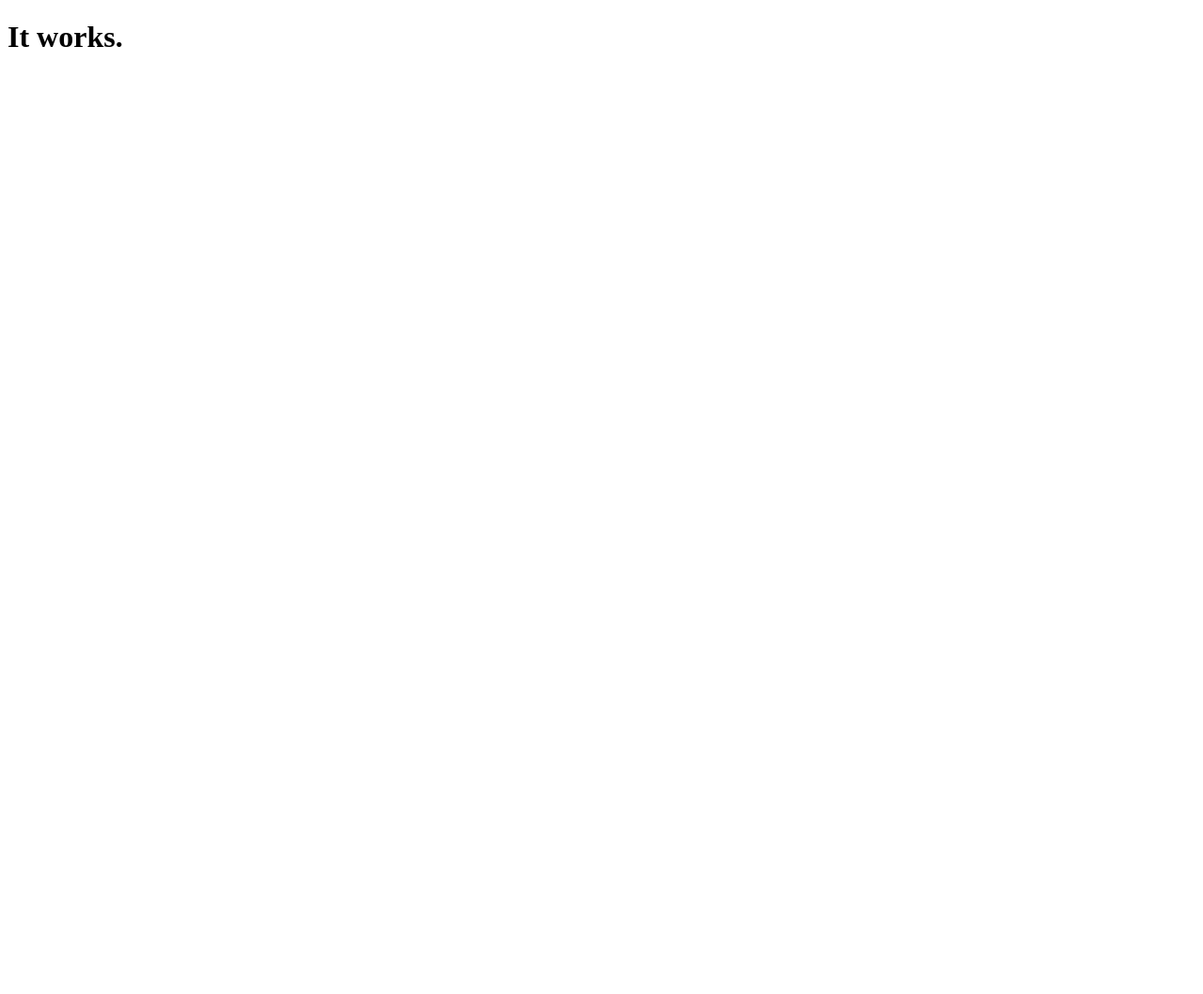
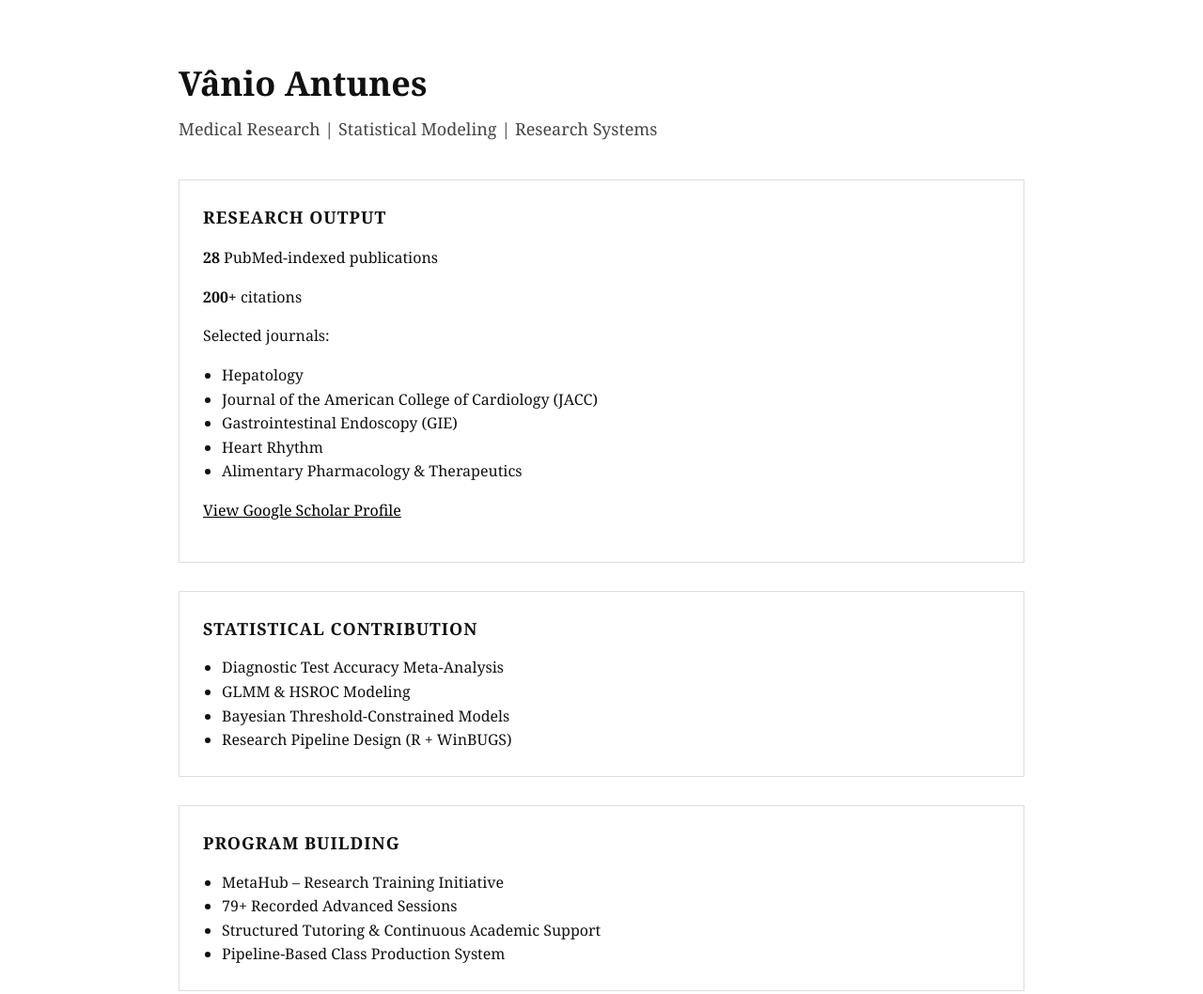
Before and after one commit to vanioljantunes/vanioljantunes.github.io, a plain HTML site: page index.html in a window 1280 px wide. Shown: the whole page at 94% size. Before the commit the page ends 800 px from the top, so only its background shows below. Drawn offline with Linux system fonts and the light colour scheme.

Commit message:
Update index.html
initial structure for main page

```diff
--- a/index.html
+++ b/index.html
@@ -1,9 +1,98 @@
 <!DOCTYPE html>
 <html>
 <head>
-  <title>Test</title>
+  <meta charset="UTF-8">
+  <title>Vânio Antunes</title>
+  <style>
+    body {
+      font-family: Georgia, serif;
+      background-color: #ffffff;
+      color: #111;
+      max-width: 900px;
+      margin: 60px auto;
+      padding: 0 20px;
+      line-height: 1.6;
+    }
+
+    h1 {
+      font-size: 36px;
+      margin-bottom: 5px;
+    }
+
+    .subtitle {
+      font-size: 18px;
+      margin-bottom: 40px;
+      color: #444;
+    }
+
+    .box {
+      border: 1px solid #ddd;
+      padding: 25px;
+      margin-bottom: 30px;
+    }
+
+    .section-title {
+      font-size: 18px;
+      font-weight: bold;
+      margin-bottom: 15px;
+      text-transform: uppercase;
+      letter-spacing: 1px;
+    }
+
+    ul {
+      padding-left: 20px;
+      margin: 0;
+    }
+
+    a {
+      color: #000;
+      text-decoration: underline;
+    }
+
+  </style>
 </head>
+
 <body>
-  <h1>It works.</h1>
+
+<h1>Vânio Antunes</h1>
+<div class="subtitle">
+Medical Research | Statistical Modeling | Research Systems
+</div>
+
+<div class="box">
+  <div class="section-title">Research Output</div>
+  <p><strong>28</strong> PubMed-indexed publications</p>
+  <p><strong>200+</strong> citations</p>
+  <p>Selected journals:</p>
+  <ul>
+    <li>Hepatology</li>
+    <li>Journal of the American College of Cardiology (JACC)</li>
+    <li>Gastrointestinal Endoscopy (GIE)</li>
+    <li>Heart Rhythm</li>
+    <li>Alimentary Pharmacology & Therapeutics</li>
+  </ul>
+  <p><a href="YOUR_GOOGLE_SCHOLAR_LINK" target="_blank">View Google Scholar Profile</a></p>
+</div>
+
+<div class="box">
+  <div class="section-title">Statistical Contribution</div>
+  <ul>
+    <li>Diagnostic Test Accuracy Meta-Analysis</li>
+    <li>GLMM & HSROC Modeling</li>
+    <li>Bayesian Threshold-Constrained Models</li>
+    <li>Research Pipeline Design (R + WinBUGS)</li>
+  </ul>
+</div>
+
+<div class="box">
+  <div class="section-title">Program Building</div>
+  <ul>
+    <li>MetaHub – Research Training Initiative</li>
+    <li>79+ Recorded Advanced Sessions</li>
+    <li>Structured Tutoring & Continuous Academic Support</li>
+    <li>Pipeline-Based Class Production System</li>
+  </ul>
+</div>
+
 </body>
 </html>
```
